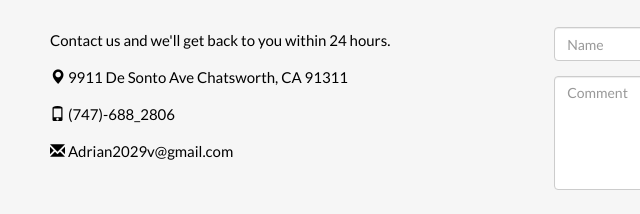
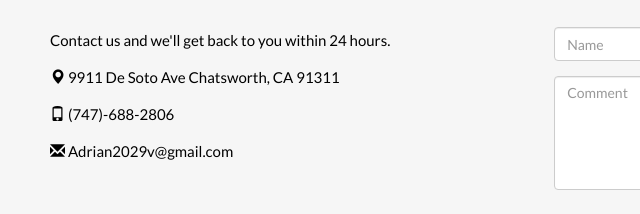
Before and after one commit to desighn9/desighn9, a plain HTML site: page index.html in a window 1280 px wide. Shown: the part 3784-3998 px from the top of the page, 0-640 px from the left. Drawn offline with nearby package versions, Linux system fonts and the light colour scheme.

Commit message:
Update index.html

```diff
--- a/index.html
+++ b/index.html
@@ -416,8 +416,8 @@
   <div class="row">
     <div class="col-sm-5">
       <p>Contact us and we'll get back to you within 24 hours.</p>
-      <p><span class="glyphicon glyphicon-map-marker"></span> 9911 De Sonto Ave Chatsworth, CA 91311</p>
-      <p><span class="glyphicon glyphicon-phone"></span> (747)-688_2806</p>
+      <p><span class="glyphicon glyphicon-map-marker"></span> 9911 De Soto Ave Chatsworth, CA 91311</p>
+      <p><span class="glyphicon glyphicon-phone"></span> (747)-688-2806</p>
       <p><span class="glyphicon glyphicon-envelope"></span> Adrian2029v@gmail.com</p>
     </div>
     <div class="col-sm-7 slideanim">
```
